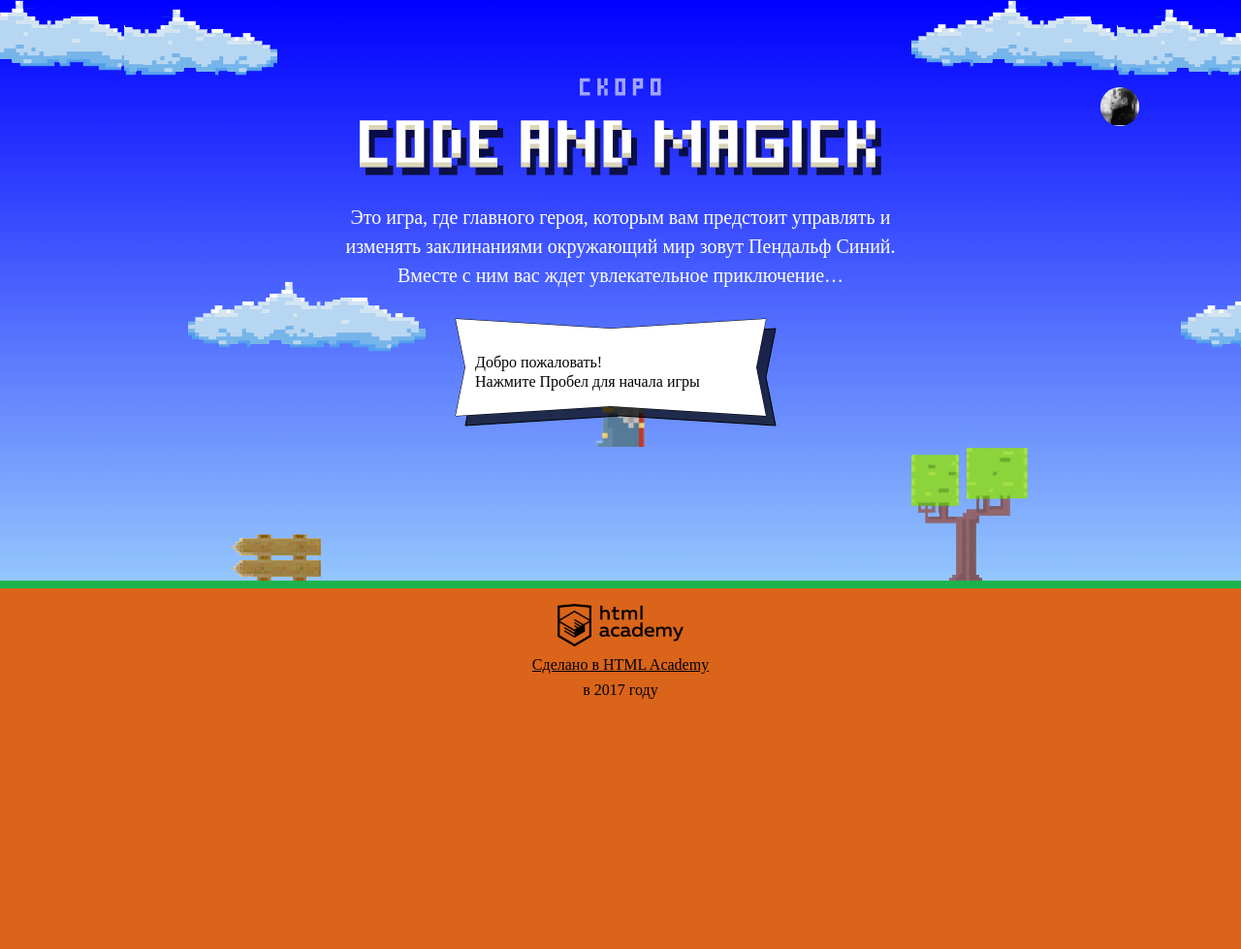
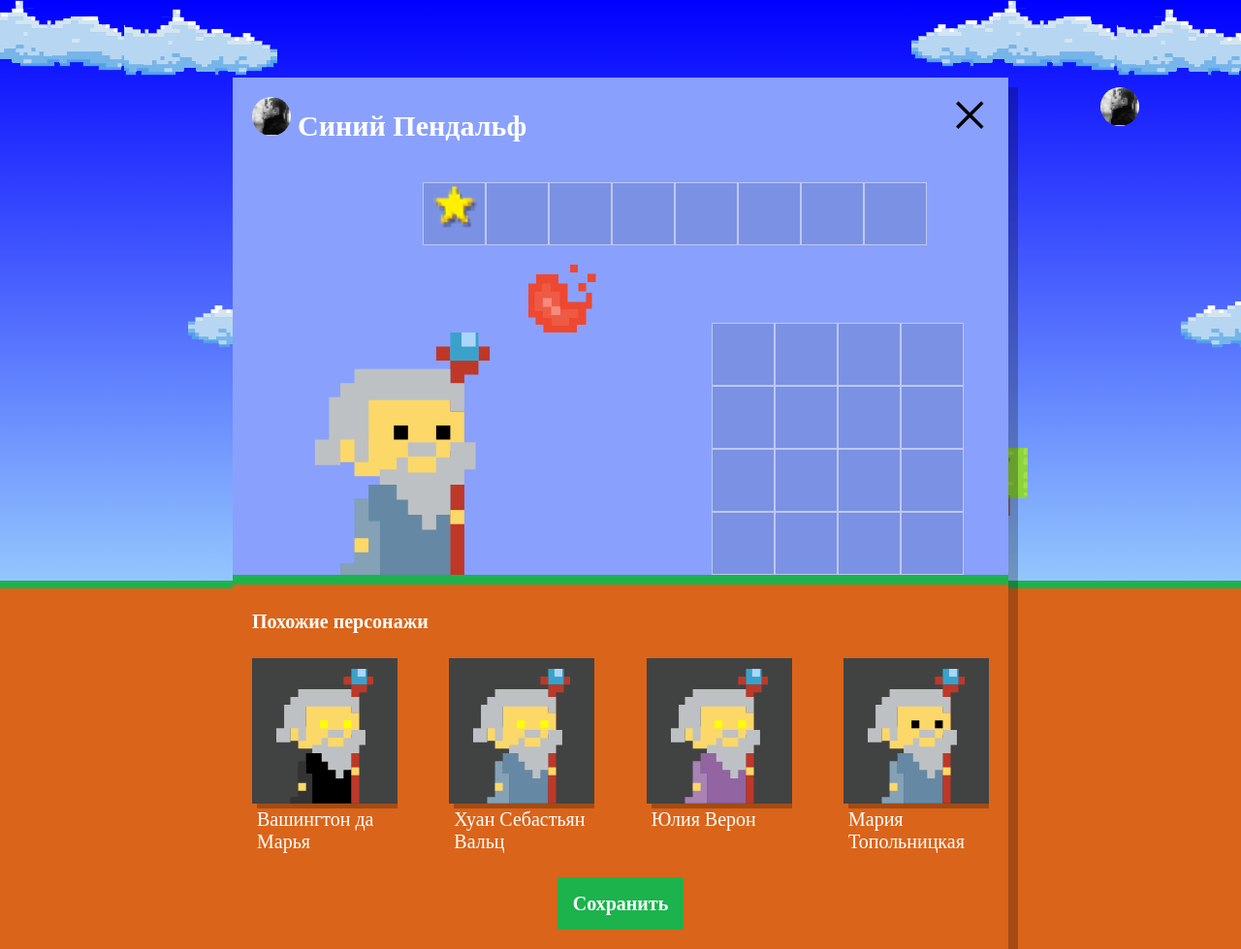
Before and after one commit to DiaZzzFF/18719-code-and-magick, a website: page index.html in a window 1280 px wide. Shown: the whole page at 97% size. Before the commit the page ends 800 px from the top, so only its background shows below. Drawn offline with Linux system fonts and the light colour scheme; a web font is replaced by a local one.

Commit message:
Добавляет setup.js

```diff
--- a/index.html
+++ b/index.html
@@ -209,6 +209,8 @@
   };
 </script>
 
+<script src="js/setup.js"></script>
+
 <script src="js/stat.js"></script>
 
 <script src="js/game.js"></script>
--- /dev/null
+++ b/js/setup.js
@@ -0,0 +1,63 @@
+'use strict';
+
+var WIZARD_NAMES = ['Иван', 'Хуан Себастьян', 'Мария', 'Кристоф', 'Виктор', 'Юлия', 'Люпита', 'Вашингтон'];
+var WIZARD_SURNAMES = ['да Марья', 'Верон', 'Мирабелла', 'Вальц', 'Онопко', 'Топольницкая', 'Нионго', 'Ирвинг'];
+var WIZARD_COAT_COLORS = ['rgb(101, 137, 164)', 'rgb(241, 43, 107)', 'rgb(146, 100, 161)', 'rgb(56, 159, 117)', 'rgb(215, 210, 55)', 'rgb(0, 0, 0)'];
+var WIZARD_EYES_COLORS = ['black', 'red', 'blue', 'yellow', 'green'];
+
+// Функция генерации случайных данных.
+var getRandomData = function (arr) {
+  var rand = Math.floor(Math.random() * arr.length);
+
+  return arr[rand];
+};
+
+// Функция создания массива, состоящая из 4 сгенерированных JS объектов.
+var createWizards = function () {
+  var myWizards = [];
+
+  for (var i = 0; i < 4; i++) {
+    myWizards[i] = {
+      name: getRandomData(WIZARD_NAMES) + ' ' + getRandomData(WIZARD_SURNAMES),
+      coatColor: getRandomData(WIZARD_COAT_COLORS),
+      eyesColor: getRandomData(WIZARD_EYES_COLORS)
+    };
+  }
+
+  return myWizards;
+};
+
+var userDialog = document.querySelector('.setup');
+userDialog.classList.remove('hidden');
+
+var similarListElement = userDialog.querySelector('.setup-similar-list');
+
+var similarWizardTemplate = document.querySelector('#similar-wizard-template')
+    .content
+    .querySelector('.setup-similar-item');
+
+var renderWizard = function (wizard) {
+  var wizardElement = similarWizardTemplate.cloneNode(true);
+
+  wizardElement.querySelector('.setup-similar-label').textContent = wizard.name;
+  wizardElement.querySelector('.wizard-coat').style.fill = wizard.coatColor;
+  wizardElement.querySelector('.wizard-eyes').style.fill = wizard.eyesColor;
+
+  return wizardElement;
+};
+
+// Функция заполнения блока DOM-элементами на основе массива JS-объектов.
+var getDocumentFragment = function () {
+  var myArray = createWizards();
+  var fragment = document.createDocumentFragment();
+
+  for (var i = 0; i < myArray.length; i++) {
+    fragment.appendChild(renderWizard(myArray[i]));
+  }
+
+  return fragment;
+};
+
+similarListElement.appendChild(getDocumentFragment());
+
+userDialog.querySelector('.setup-similar').classList.remove('hidden');
```
